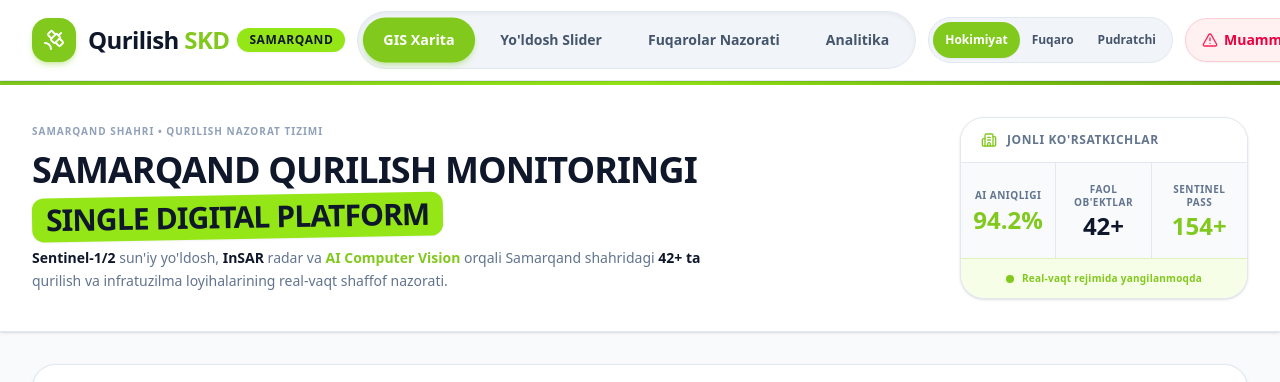
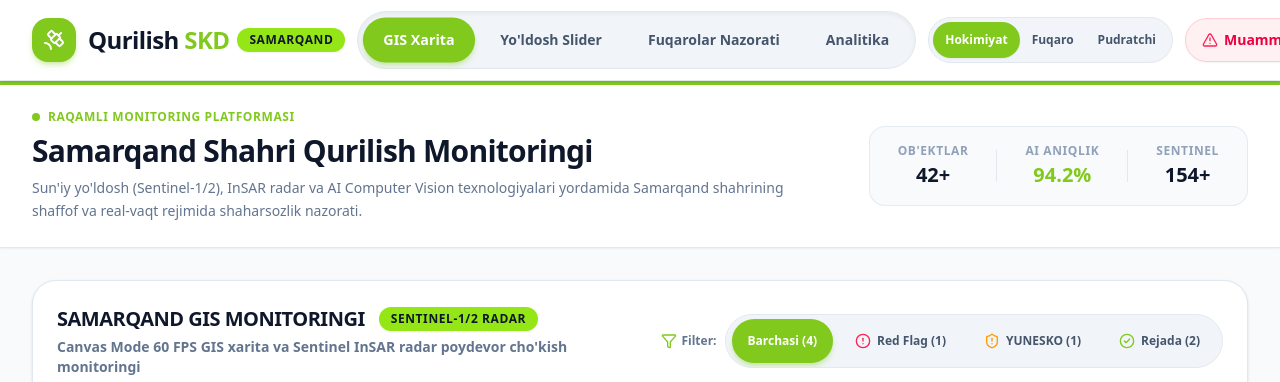
Before and after one commit to FarrukhDev-io/qurilishSKD, a Next.js app in the folder web/: page / in a window 1280 px wide. Shown: the top 382 px of the page. Built offline with nearby package versions, Linux system fonts and the light colour scheme.

Commit message:
fix: streamline HeaderBanner layout — remove visual clutter, breadcrumbs, rotated badges, and patchy highlight tags for a clean executive presentation

```diff
--- a/web/components/layout/HeaderBanner.tsx
+++ b/web/components/layout/HeaderBanner.tsx
@@ -1,93 +1,56 @@
 'use client';
 
 import React from 'react';
-import { Building2 } from 'lucide-react';
+import { Building2, Activity, CheckCircle2 } from 'lucide-react';
 
 export const HeaderBanner = React.memo(function HeaderBanner() {
   return (
-    <div className="bg-white border-b border-slate-200 shadow-sm overflow-x-hidden">
+    <div className="bg-white border-b border-slate-200 shadow-xs overflow-x-hidden">
 
-      {/* 1. TOP ACCENT STRIP — 4px Lime Gradient */}
-      <div className="h-1 w-full bg-gradient-to-r from-[#82C91E] via-[#95E616] to-[#65A30D]" />
+      {/* Top 3px accent line */}
+      <div className="h-1 w-full bg-[#82C91E]" />
 
-      <div className="max-w-7xl mx-auto px-4 sm:px-6 lg:px-8 py-6 sm:py-8">
-        <div className="flex flex-col lg:flex-row items-start lg:items-center justify-between gap-6 lg:gap-10">
+      <div className="max-w-7xl mx-auto px-4 sm:px-6 lg:px-8 py-5 sm:py-6">
+        <div className="flex flex-col lg:flex-row lg:items-center justify-between gap-6">
 
-          {/* LEFT — Hero Title + Description */}
-          <div className="space-y-3 flex-1 min-w-0">
-
-
-            {/* 3. HERO TITLE BLOCK */}
-            <div className="space-y-2">
-
-              {/* Breadcrumb */}
-              <p className="text-[10px] font-bold text-slate-400 uppercase tracking-widest">
-                Samarqand Shahri &bull; Qurilish Nazorat Tizimi
-              </p>
-
-              {/* Main Heading */}
-              <h1 className="text-2xl sm:text-3xl lg:text-4xl font-extrabold text-[#0F172A] tracking-tight leading-tight">
-                SAMARQAND QURILISH MONITORINGI{' '}
-                <span className="inline-block bg-[#95E616] text-[#0F172A] px-3 py-0.5 sm:px-3.5 sm:py-1 rounded-xl text-lg sm:text-2xl lg:text-3xl shadow-xs transform -rotate-1 hover:rotate-0 transition-transform">
-                  SINGLE DIGITAL PLATFORM
-                </span>
-              </h1>
-
-              {/* Description */}
-              <p className="text-sm text-slate-500 font-medium leading-relaxed max-w-2xl">
-                <span className="font-bold text-[#0F172A]">Sentinel-1/2</span> sun'iy yo'ldosh,{' '}
-                <span className="font-bold text-[#0F172A]">InSAR</span> radar va{' '}
-                <span className="font-bold text-[#82C91E]">AI Computer Vision</span> orqali
-                Samarqand shahridagi{' '}
-                <span className="font-bold text-[#0F172A]">42+ ta</span> qurilish va infratuzilma
-                loyihalarining real-vaqt shaffof nazorati.
-              </p>
-
-            </div>
-          </div>
-
-          {/* 4. RIGHT — KPI CARD (lg:w-72) */}
-          <div className="w-full lg:w-72 shrink-0 bg-[#F8FAFC] rounded-3xl border border-slate-200 shadow-sm overflow-hidden">
-
-            {/* Card Header */}
-            <div className="flex items-center space-x-2.5 px-5 py-3.5 border-b border-slate-200 bg-white">
-              <Building2 className="w-4 h-4 text-[#82C91E] shrink-0" />
-              <span className="text-xs font-extrabold text-slate-500 uppercase tracking-wider">
-                Jonli Ko'rsatkichlar
+          {/* LEFT — Title & Subtitle */}
+          <div className="space-y-2 max-w-3xl">
+            <div className="flex items-center space-x-2">
+              <span className="w-2 h-2 rounded-full bg-[#82C91E]" />
+              <span className="text-xs font-extrabold text-[#82C91E] uppercase tracking-wider">
+                Raqamli Monitoring Platformasi
               </span>
             </div>
 
-            {/* KPI Grid — 3 columns with dividers */}
-            <div className="grid grid-cols-3 divide-x divide-slate-200 px-0">
+            <h1 className="text-xl sm:text-2xl lg:text-3xl font-extrabold text-[#0F172A] tracking-tight">
+              Samarqand Shahri Qurilish Monitoringi
+            </h1>
 
-              <div className="flex flex-col items-center justify-center py-5 px-3 text-center">
-                <p className="text-[10px] text-slate-500 font-extrabold uppercase tracking-wider leading-tight">AI Aniqligi</p>
-                <p className="text-2xl font-extrabold text-[#82C91E] mt-1.5 leading-none">94.2%</p>
-              </div>
+            <p className="text-xs sm:text-sm text-slate-500 font-medium leading-relaxed">
+              Sun'iy yo'ldosh (Sentinel-1/2), InSAR radar va AI Computer Vision texnologiyalari yordamida Samarqand shahrining shaffof va real-vaqt rejimida shaharsozlik nazorati.
+            </p>
+          </div>
 
-              <div className="flex flex-col items-center justify-center py-5 px-3 text-center">
-                <p className="text-[10px] text-slate-500 font-extrabold uppercase tracking-wider leading-tight">Faol Ob'ektlar</p>
-                <p className="text-2xl font-extrabold text-[#0F172A] mt-1.5 leading-none">42+</p>
-              </div>
-
-              <div className="flex flex-col items-center justify-center py-5 px-3 text-center">
-                <p className="text-[10px] text-slate-500 font-extrabold uppercase tracking-wider leading-tight">Sentinel Pass</p>
-                <p className="text-2xl font-extrabold text-[#82C91E] mt-1.5 leading-none">154+</p>
-              </div>
-
+          {/* RIGHT — Clean Minimal Stats */}
+          <div className="flex items-center space-x-4 bg-slate-50 border border-slate-200/80 rounded-2xl p-3.5 sm:p-4 shrink-0">
+            <div className="text-center px-3">
+              <p className="text-xs text-slate-400 font-bold uppercase tracking-wider">Ob'ektlar</p>
+              <p className="text-lg sm:text-xl font-extrabold text-[#0F172A] mt-0.5">42+</p>
             </div>
 
-            {/* Card Footer — Live update indicator */}
-            <div className="flex items-center justify-center space-x-2 px-5 py-3 bg-[#F7FEE7] border-t border-[#82C91E]/20">
-              <span className="flex h-2 w-2 relative shrink-0">
-                <span className="animate-ping absolute inline-flex h-full w-full rounded-full bg-[#82C91E] opacity-75"></span>
-                <span className="relative inline-flex rounded-full h-2 w-2 bg-[#82C91E]"></span>
-              </span>
-              <span className="text-[10px] font-bold text-[#82C91E] tracking-wide">
-                Real-vaqt rejimida yangilanmoqda
-              </span>
+            <div className="h-8 w-px bg-slate-200" />
+
+            <div className="text-center px-3">
+              <p className="text-xs text-slate-400 font-bold uppercase tracking-wider">AI Aniqlik</p>
+              <p className="text-lg sm:text-xl font-extrabold text-[#82C91E] mt-0.5">94.2%</p>
             </div>
 
+            <div className="h-8 w-px bg-slate-200" />
+
+            <div className="text-center px-3">
+              <p className="text-xs text-slate-400 font-bold uppercase tracking-wider">Sentinel</p>
+              <p className="text-lg sm:text-xl font-extrabold text-[#0F172A] mt-0.5">154+</p>
+            </div>
           </div>
 
         </div>
```
